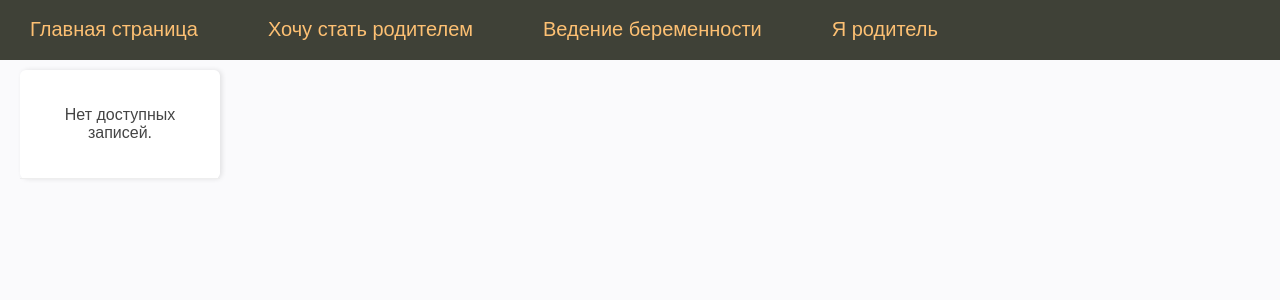
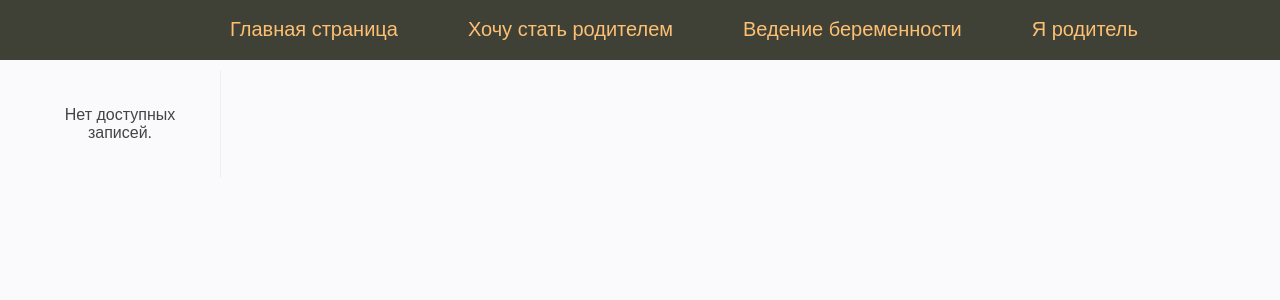
Before and after one commit to Usual-tatarin/dkmr, a Django app: page / in a window 1280 px wide. Shown: the top 300 px of the page. Run offline with Django 4.2, Linux system fonts and the light colour scheme; data comes from the database, SQL or seed files in the repository.

Commit message:
Отодвинул верхнее меню Изменил стиль сайдбара

```diff
--- a/parentroadmap/parentroadmapapp/static/parentroadmapapp/css/styles.css
+++ b/parentroadmap/parentroadmapapp/static/parentroadmapapp/css/styles.css
@@ -20,6 +20,7 @@
 	height: 60px;
 	color: #fdc073;
 	font-size: 20px;
+	margin-left: 200px;
 	overflow: hidden;
 }
 ul.mainmenu li {
@@ -54,12 +55,13 @@
     position: fixed;
     top: 70px;
     left: 20px;
-    background-color: #ffffff;
-    box-shadow: 2px 0 5px rgba(0, 0, 0, 0.1);
-    border-radius: 6px;
+    background-color: #fafafc;
+    /* box-shadow: 2px 0 5px rgba(0, 0, 0, 0.1); */
+    /* border-radius: 6px; */
     display: flex;
     flex-direction: column;
     transition: all 0.3s ease;
+    border-right: 1px solid #eee
 }
 
 /* Стилизация списка */
@@ -67,7 +69,7 @@
     margin: 0;
     padding: 20px;
     text-align: center;
-    border-bottom: 1px solid #eee;
+    /* border-bottom: 1px solid #eee; */
 }
 
 /* Стилизация пунктов меню */
```
